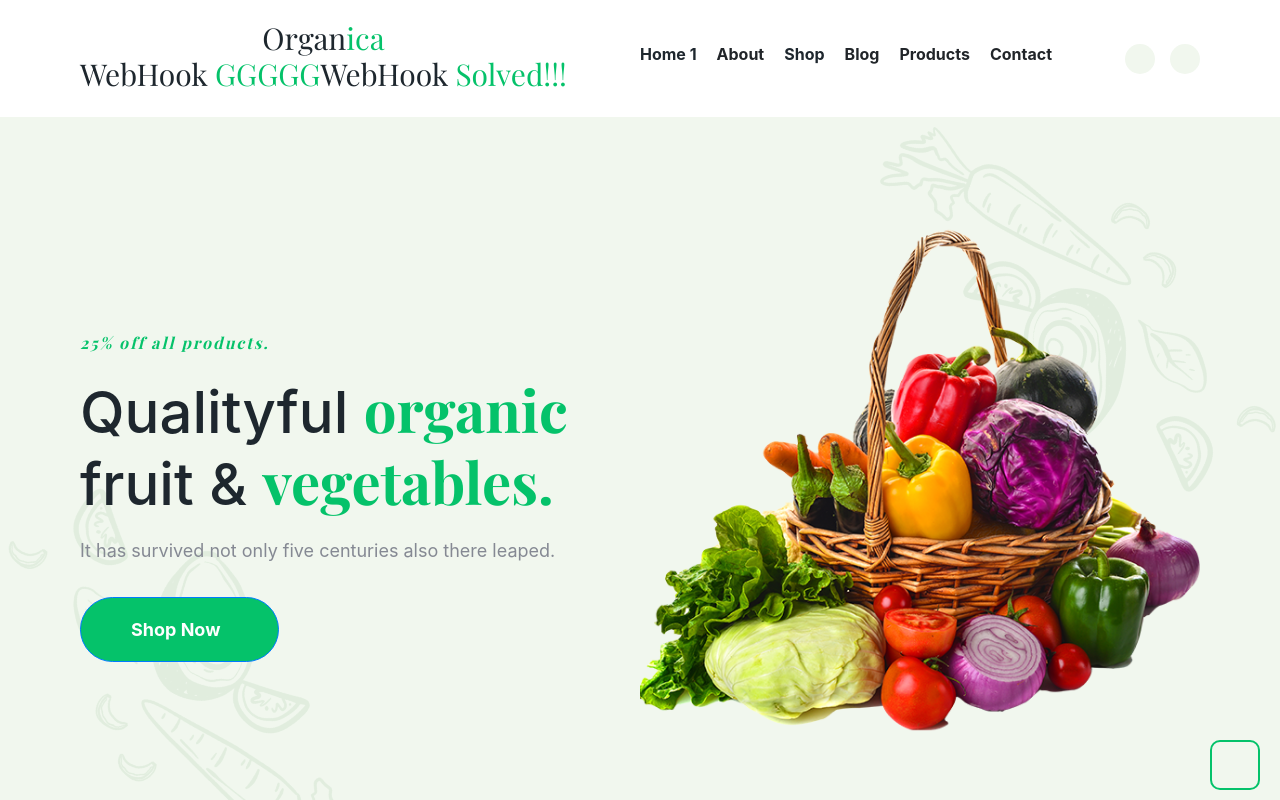
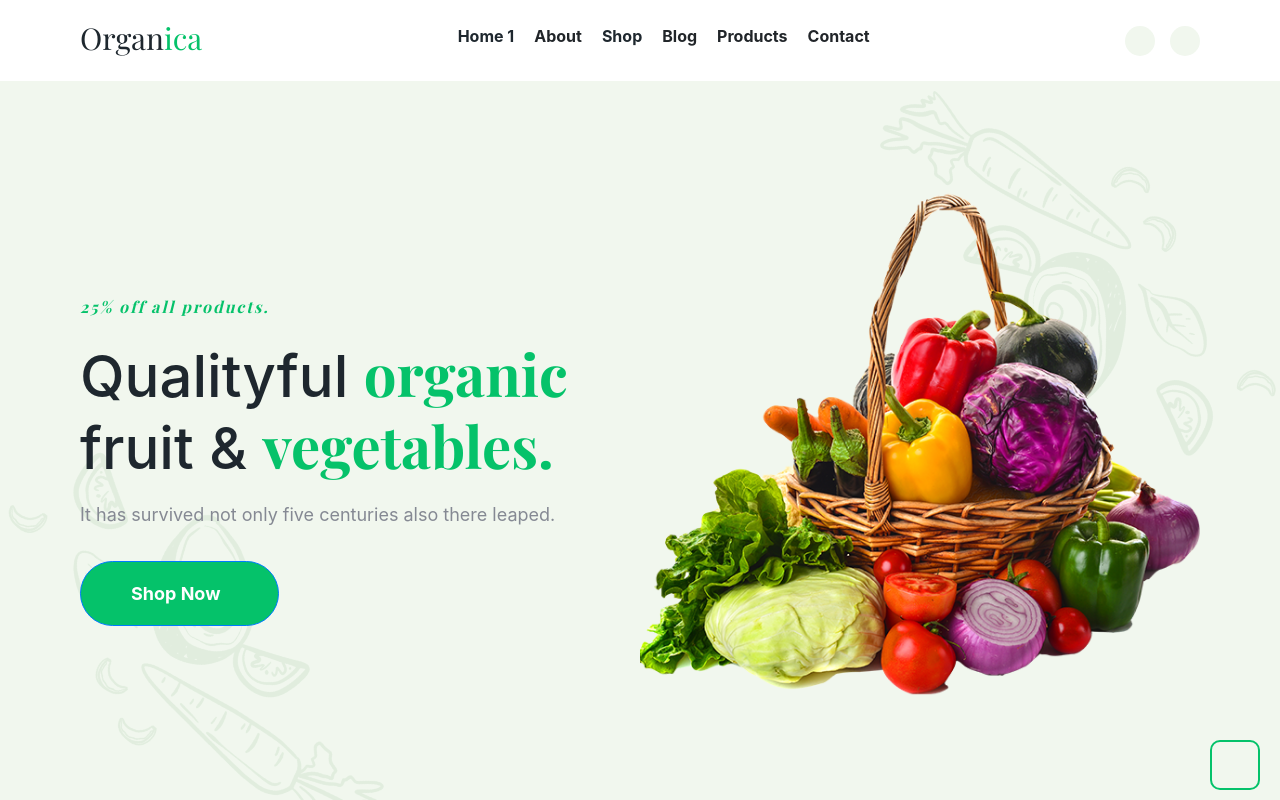
Before and after one commit to farjad122334/CI-CD, a React (Create React App) app: page / in a window 1280 px wide. Shown: the top 800 px of the page. Built offline with nearby package versions, Linux system fonts and the light colour scheme; no server answers; some icons are missing; a web font is replaced by a local one.

Commit message:
solved webhook

```diff
--- a/src/Component/Header.jsx
+++ b/src/Component/Header.jsx
@@ -43,11 +43,7 @@ export const Header = () => {
             <a href="/" className="logo">
               Organ<span className="span">ica</span>
             </a>
-            <a href="/" className="logo">
-              WebHook <span className="span">GGGGG</span>
-              WebHook <span className="span">Solved!!!</span>
-            </a>
-          </h1>
+            </h1>
           <button
             className="nav-open-btn"
             aria-label="Open Menu"
```
